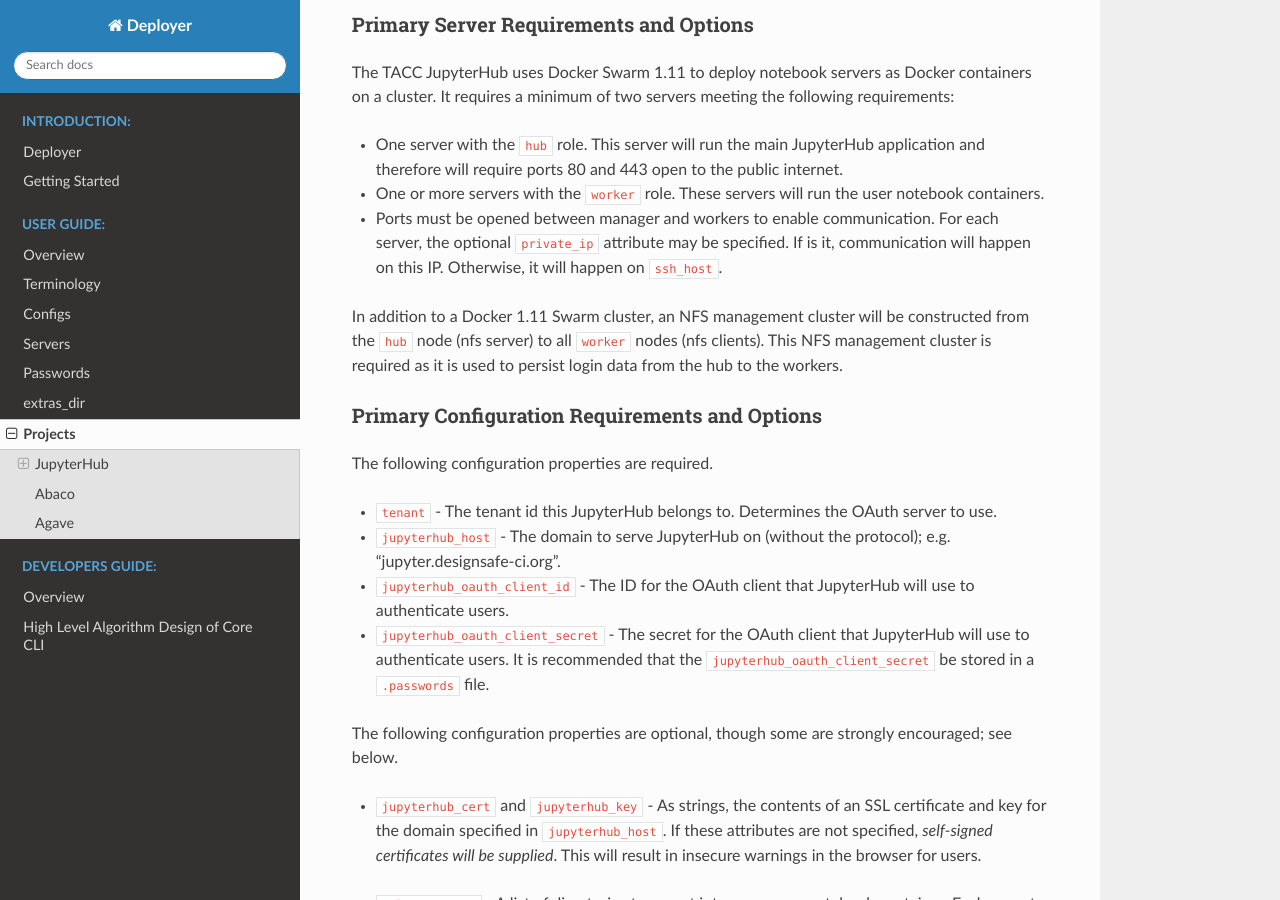
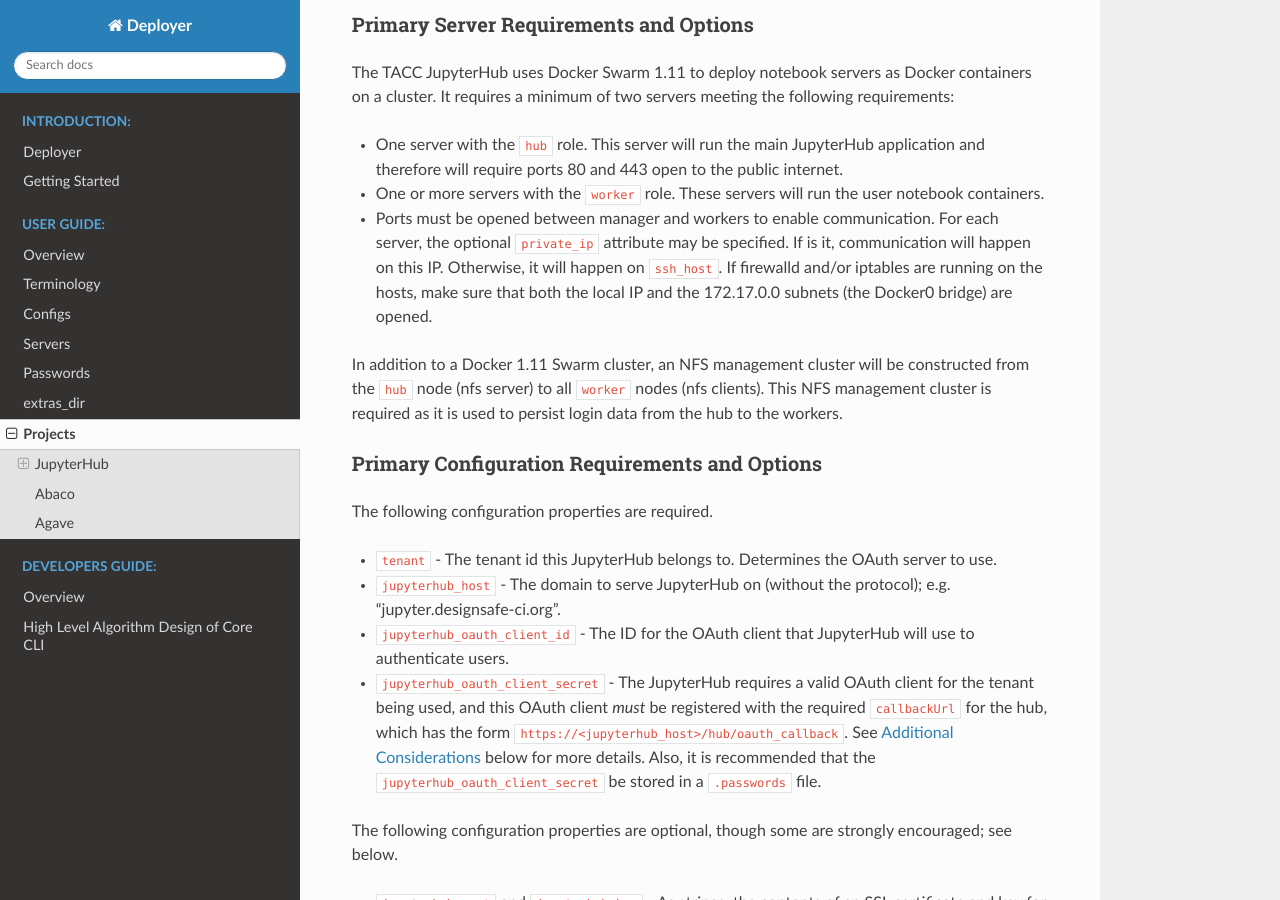
Before and after one commit to TACC/deployer-docs, a Sphinx documentation site: the page built from source/users/projects.rst, in a window 1280 px wide and 900 px high, scrolled down 757 px. Built offline with Sphinx 7.4.7 and the Read the Docs theme 2.0.0, drawn with Linux system fonts in a browser that asks for light colours.

Commit message:
Add note about firewalld/iptables and oauth callbackUrl

```diff
--- a/source/users/projects.rst
+++ b/source/users/projects.rst
@@ -38,6 +38,8 @@
 
 * Ports must be opened between manager and workers to enable communication. For each server, the optional ``private_ip``
   attribute may be specified. If is it, communication will happen on this IP. Otherwise, it will happen on ``ssh_host``.
+  If firewalld and/or iptables are running on the hosts, make sure that both the local IP and the 172.17.0.0 subnets
+  (the Docker0 bridge) are opened.
 
 In addition to a Docker 1.11 Swarm cluster, an NFS management cluster will be constructed from the ``hub`` node (nfs server)
 to all ``worker`` nodes (nfs clients). This NFS management cluster is required as it is used to persist login data from
@@ -55,8 +57,11 @@
 
 * ``jupyterhub_oauth_client_id`` - The ID for the OAuth client that JupyterHub will use to authenticate users.
 
-* ``jupyterhub_oauth_client_secret`` - The secret for the OAuth client that JupyterHub will use to authenticate users.
-  It is recommended that the ``jupyterhub_oauth_client_secret`` be stored in a ``.passwords`` file.
+* ``jupyterhub_oauth_client_secret`` - The JupyterHub requires a valid OAuth client for the tenant being used, and this
+  OAuth client *must* be registered with the required ``callbackUrl`` for the hub, which has the form
+  ``https://<jupyterhub_host>/hub/oauth_callback``. See `Additional Considerations`_ below for more details.
+  Also, it is recommended that the ``jupyterhub_oauth_client_secret``
+  be stored in a ``.passwords`` file.
 
 
 The following configuration properties are optional, though some are strongly encouraged; see below.
```
